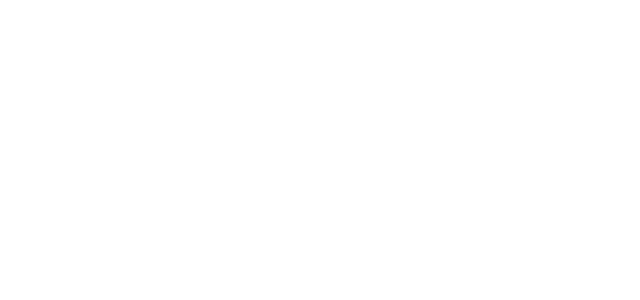
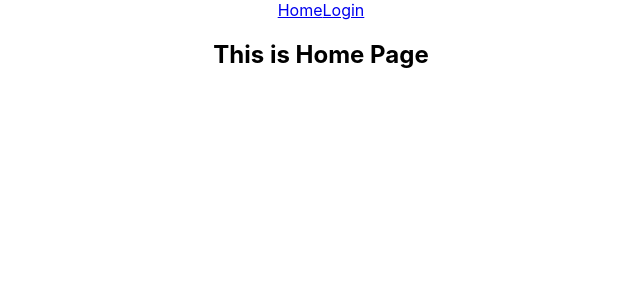
Before and after one commit to kamrul-dev/router-firebase-integration, a React (Create React App) app: page / in a window 1280 px wide. Shown: the top 300 px of the page, without its empty margins (319-959 px from the left). Built offline with nearby package versions, Linux system fonts and the light colour scheme.

Commit message:
Components created and Basic router setup

```diff
--- a/src/App.js
+++ b/src/App.js
@@ -1,10 +1,18 @@
 import logo from './logo.svg';
 import './App.css';
+import { Route, Routes } from 'react-router-dom';
+import Home from './components/Home/Home';
+import Login from './components/Login/Login';
+import Header from './components/Header/Header';
 
 function App() {
   return (
     <div className="App">
-
+      <Header></Header>
+      <Routes>
+        <Route path='/' element={<Home></Home>}>Home</Route>
+        <Route path='/login' element={<Login></Login>}>Login</Route>
+      </Routes>
     </div>
   );
 }
--- /dev/null
+++ b/src/components/Header/Header.js
@@ -0,0 +1,14 @@
+import React from 'react';
+import { Link } from 'react-router-dom';
+import './Header.css'
+
+const Header = () => {
+    return (
+        <div>
+            <Link to="/">Home</Link>
+            <Link to='/login'>Login</Link>
+        </div>
+    );
+};
+
+export default Header;
--- /dev/null
+++ b/src/components/Home/Home.js
@@ -0,0 +1,11 @@
+import React from 'react';
+
+const Home = () => {
+    return (
+        <div>
+            <h2>This is Home Page</h2>
+        </div>
+    );
+};
+
+export default Home;
--- /dev/null
+++ b/src/components/Login/Login.js
@@ -0,0 +1,12 @@
+import React from 'react';
+import './Login.css';
+
+const Login = () => {
+    return (
+        <div>
+            <h2>Please login here !</h2>
+        </div>
+    );
+};
+
+export default Login;
--- a/src/index.js
+++ b/src/index.js
@@ -3,13 +3,16 @@
 import './index.css';
 import App from './App';
 import reportWebVitals from './reportWebVitals';
+import { BrowserRouter } from 'react-router-dom';
 
 const root = ReactDOMClient.createRoot(document.getElementById('root'))
 
 root.render(
-  <React.StrictMode>
-    <App />
-  </React.StrictMode>
+  <BrowserRouter>
+    <React.StrictMode>
+      <App />
+    </React.StrictMode>
+  </BrowserRouter>
 );
 
 // If you want to start measuring performance in your app, pass a function
```
Also changed, not shown: src/components/Header/Header.css (added), src/components/Home/Home.css (added), src/components/Login/Login.css (added).
